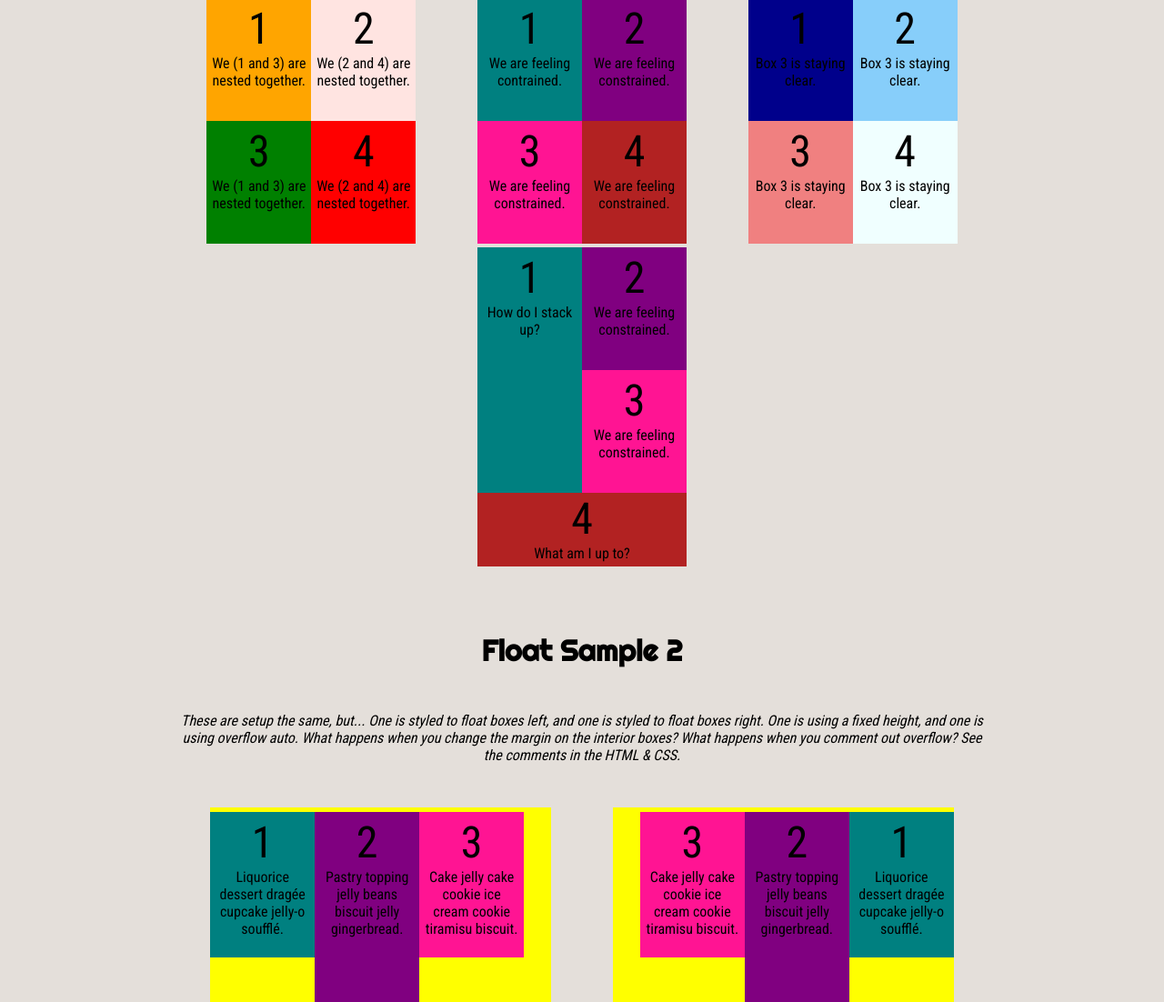
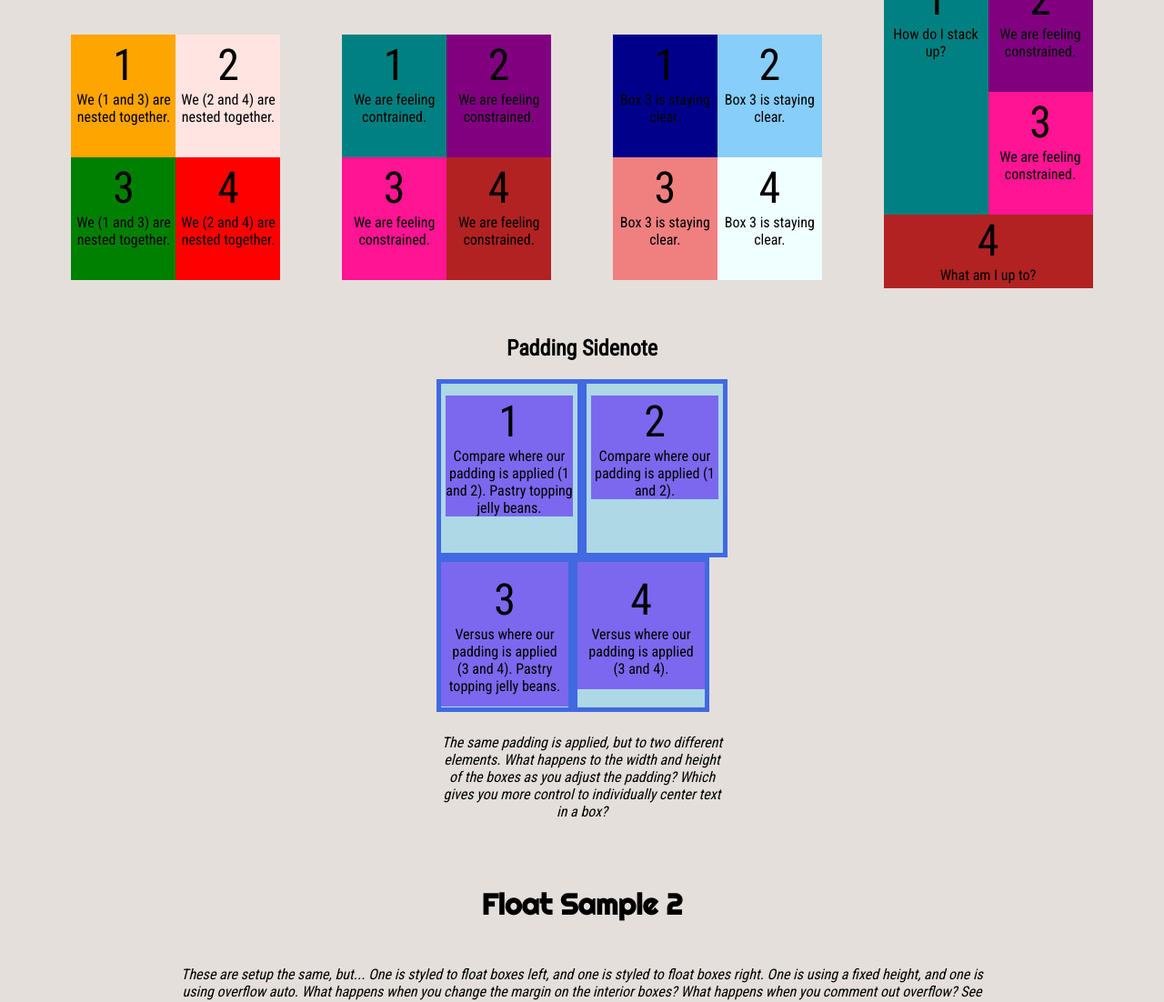
Before and after one commit to codifiedconcepts/floating_examples, a plain HTML site: page index.html in a window 1280 px wide. Shown: the part 280-1382 px from the top of the page at 91% size. Drawn offline with Linux system fonts and the light colour scheme.

Commit message:
adding padding sidenote

```diff
--- a/index.html
+++ b/index.html
@@ -14,7 +14,7 @@
             <p><em>The first three look the same, but see how different CSS techniques are used to achieve the same result. Play with floating and width on the fourth. See the comments in the HTML & CSS.</em></p>
 
             <div class="main">
-                <article id="fs1sample1">    <!-- I'm nesting boxes together here -->
+                <article id="fs1sample1">    <!-- I'm nesting boxes together here; but think about accessibility and source order concerns -->
                     <aside class="short-container">
                         <div class="short">
                             <p><span class="boxnumber">1</span>We (1 and 3) are nested together.</p>
@@ -78,6 +78,23 @@
                     <div class="long-block">
                         <p><span class="boxnumber">4</span>What am I up to?</p>
                     </div>
+                </article>
+
+                <article id="paddingapplication">
+                    <h2>Padding Sidenote</h2>
+                    <aside class="paddingstyle1" id="ps-block1">
+                        <p><span class="boxnumber">1</span>Compare where our padding is applied (1 and 2). Pastry topping jelly beans.</p>
+                    </aside>
+                    <aside class="paddingstyle1" id="ps-block2">
+                        <p><span class="boxnumber">2</span>Compare where our padding is applied (1 and 2).</p>
+                    </aside>
+                    <aside class="paddingstyle2">
+                        <p id="ps-block3"><span class="boxnumber">3</span>Versus where our padding is applied (3 and 4). Pastry topping jelly beans.</p>
+                    </aside>
+                    <aside class="paddingstyle2">
+                        <p id="ps-block4"><span class="boxnumber">4</span>Versus where our padding is applied (3 and 4).</p>
+                    </aside>
+                    <p><em>The same padding is applied, but to two different elements. What happens to the width and height of the boxes as you adjust the padding? Which gives you more control to individually center text in a box?</em></p>
                 </article>
             </div>
         </section>
--- a/style.css
+++ b/style.css
@@ -1,14 +1,15 @@
 /*-----------------------------------------------  General Styles  -----------------------------------------------*/
 body {
     min-width: 600px;
-    margin: 5%;
+    margin: 2.5%;
     background-color: #E4DFDA;
     font-family: 'Roboto Condensed', Arial, sans-serif;
     font-size: 1em;
     text-align: center;
 }
 section, footer {
-    margin: 2em 0;
+    max-width: 1400px;
+    margin: 2em auto;
 }
 h1 {
     font-family: 'Righteous', cursive;
@@ -98,6 +99,41 @@ article {
 /*TRY COMMENTING OUT THIS WIDTH TO SEE WHAT HAPPENS*/
 #floatsample-1 #fs1sample4 {
     width: 230px;
+}
+
+/*-----------------------------------------------  Padding Sidenote  -----------------------------------------------*/
+
+#paddingapplication {
+    width: 320px;
+    margin-top: 2em;
+}
+#paddingapplication aside p {
+    margin: 0;
+    padding: 0;
+}
+#paddingapplication p {
+    clear: both;
+}
+#paddingapplication aside {
+    float: left;
+    border: 5px solid royalblue;
+    background: lightblue;
+    width: 140px;
+    height: 160px;
+    padding: 0;
+}
+#paddingapplication aside p {
+    background: mediumslateblue;
+}
+
+
+/*TRY CHANGING THIS PADDING TO 30PX 15PX AND SEE WHAT HAPPENS*/
+#paddingapplication aside.paddingstyle1 {
+    padding: 13px 5px;
+}
+/*TRY CHANGING THIS PADDING TO 30PX 15PX AND SEE WHAT HAPPENS*/
+#paddingapplication aside.paddingstyle2 p {
+    padding: 13px 5px;
 }
 
 /*-----------------------------------------------  Float Sample 2  -----------------------------------------------*/
```
